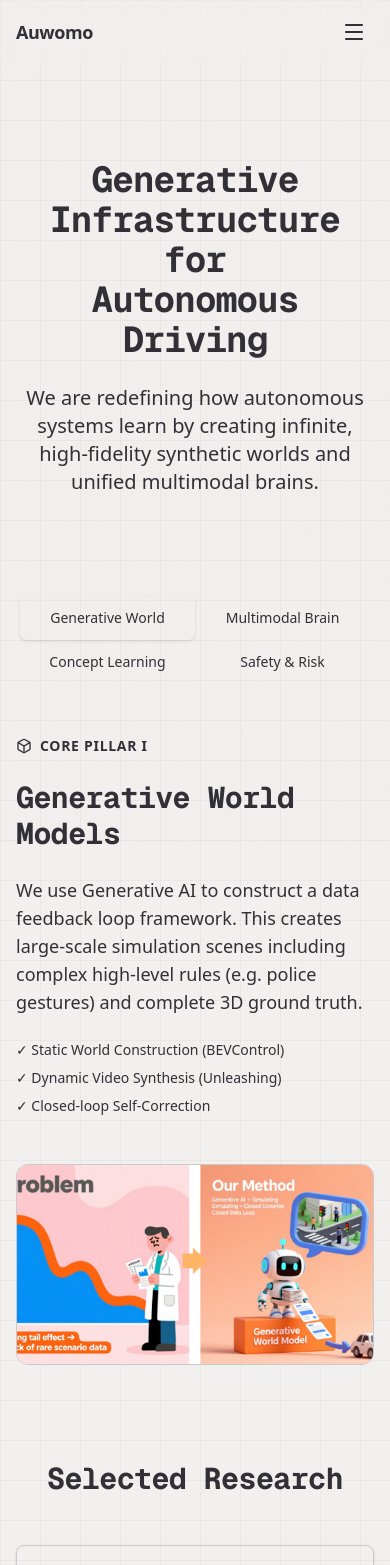
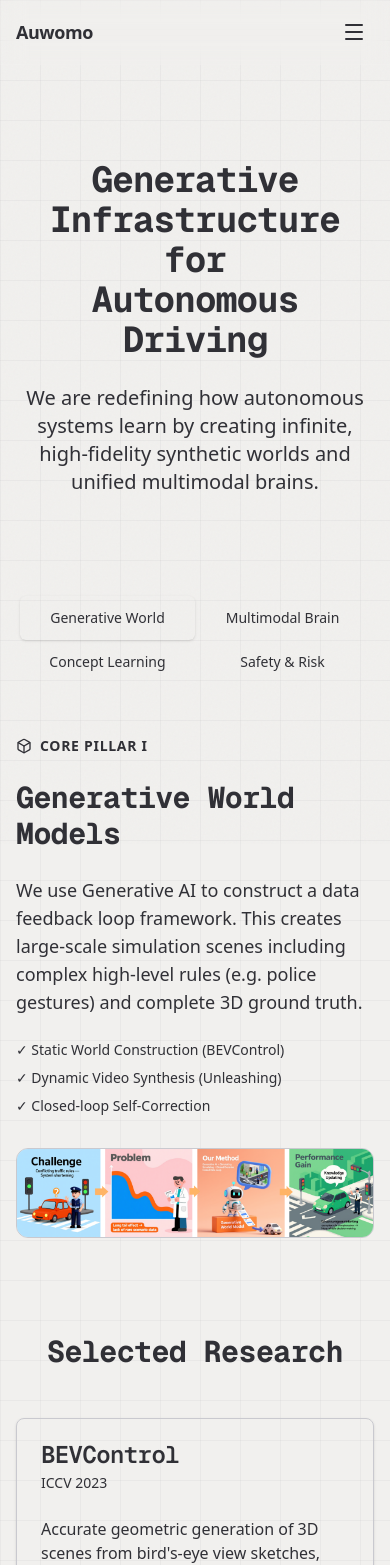
Before and after one commit to tyqqj0/Auwomo, a Next.js app in the folder auwomo/: page /research in a window 390 px wide. Shown: the top 1565 px of the page. Built offline with nearby package versions, Linux system fonts and the light colour scheme.

Commit message:
Refactor Research page layout: update tab content structure for improved responsiveness, adjust image aspect ratios for better visual presentation, and enhance styling for a cohesive design.

```diff
--- a/auwomo/app/research/page.tsx
+++ b/auwomo/app/research/page.tsx
@@ -38,8 +38,8 @@ export default function ResearchPage() {
 
             {/* Tab 1: Simulation */}
             <TabsContent value="simulation" className="space-y-8">
-                <div className="grid grid-cols-1 md:grid-cols-2 gap-12 items-center">
-                    <div className="space-y-6">
+                <div className="flex flex-col items-center gap-8">
+                    <div className="w-full max-w-2xl space-y-6">
                         <div className="inline-flex items-center gap-2 text-primary font-bold uppercase tracking-wider text-sm">
                             <Box className="w-4 h-4" />
                             Core Pillar I
@@ -54,13 +54,16 @@ export default function ResearchPage() {
                             <li className="flex items-center gap-2">✓ Closed-loop Self-Correction</li>
                         </ul>
                     </div>
-                    <div className="relative aspect-video rounded-xl overflow-hidden border border-border/50">
+                    <div className="w-full">
+                        <div className="relative aspect-[4/1] rounded-xl overflow-hidden border border-border/50 w-full">
                             <Image
                                 src="/images/generative-world-sim.png"
                                 alt="Generative World Simulation"
                                 fill
                                 className="object-cover"
+                                priority
                             />
+                        </div>
                     </div>
                 </div>
             </TabsContent>
@@ -68,7 +71,7 @@ export default function ResearchPage() {
             {/* Tab 2: Multimodal */}
             <TabsContent value="multimodal" className="space-y-8">
                 <div className="grid grid-cols-1 md:grid-cols-2 gap-12 items-center">
-                     <div className="order-2 md:order-1 relative aspect-video rounded-xl overflow-hidden border border-border/50">
+                     <div className="order-2 md:order-1 relative aspect-[1.5/1] rounded-xl overflow-hidden border border-border/50">
                         <Image
                              src="/images/multimodal-perception.png"
                              alt="Multimodal Perception"
@@ -112,7 +115,7 @@ export default function ResearchPage() {
                             <li className="flex items-center gap-2">✓ Explainable Decision Making</li>
                         </ul>
                     </div>
-                    <div className="relative aspect-video rounded-xl overflow-hidden border border-border/50">
+                    <div className="relative aspect-[2.5/1] rounded-xl overflow-hidden border border-border/50">
                         <Image
                              src="/images/concept-learning.png"
                              alt="Concept Learning"
@@ -126,7 +129,7 @@ export default function ResearchPage() {
              {/* Tab 4: Safety */}
              <TabsContent value="safety" className="space-y-8">
                 <div className="grid grid-cols-1 md:grid-cols-2 gap-12 items-center">
-                     <div className="order-2 md:order-1 relative aspect-video rounded-xl overflow-hidden border border-border/50">
+                     <div className="order-2 md:order-1 relative aspect-[3.2/1] rounded-xl overflow-hidden border border-border/50">
                         <Image
                              src="/images/safety-prediction.png"
                              alt="Safety Prediction"
```
Lines whose indentation alone changed are shown as unchanged.
